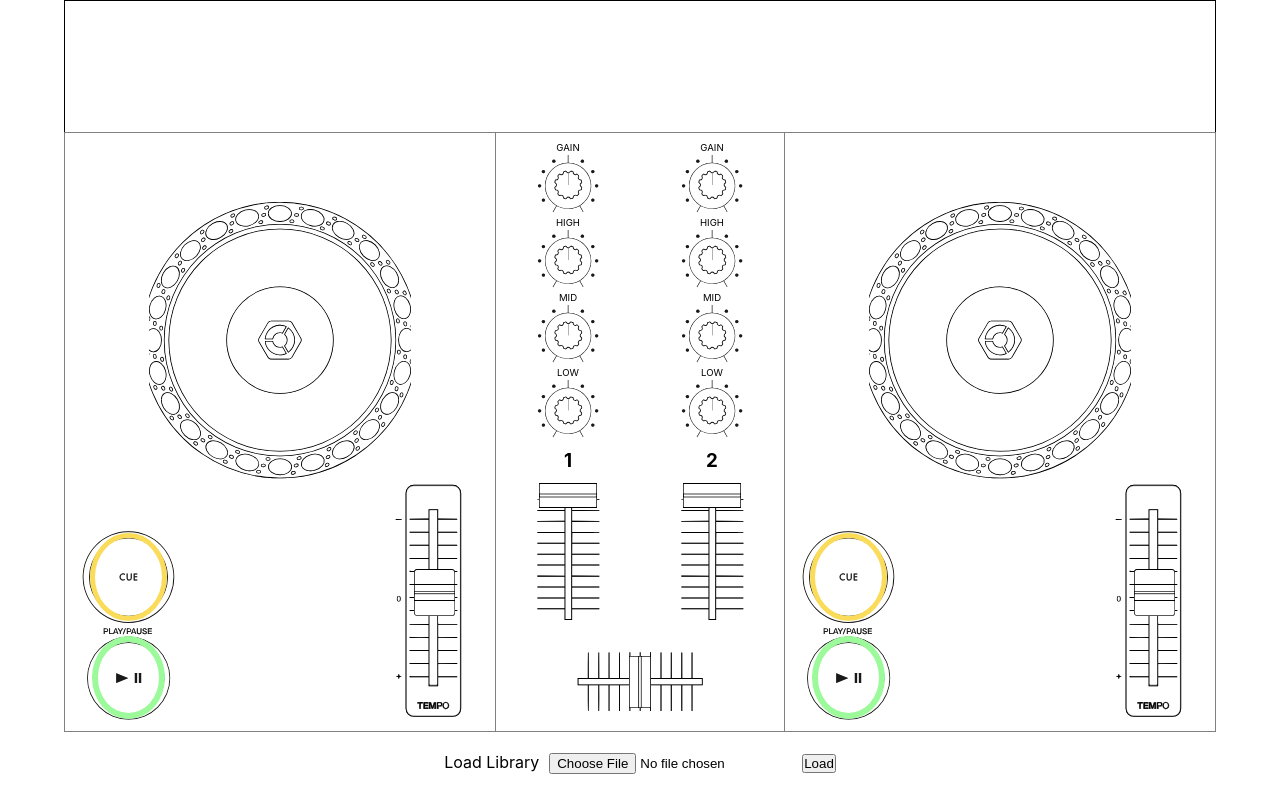
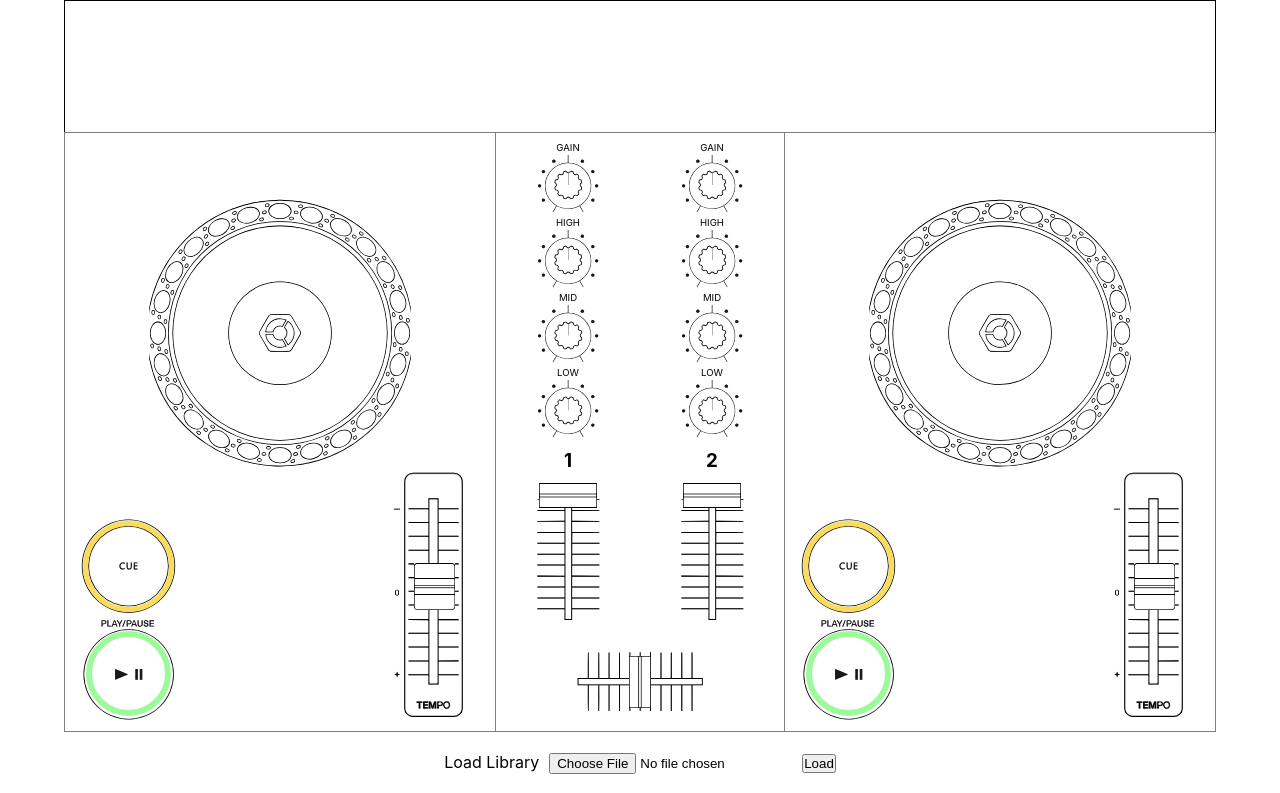
Before and after one commit to CheckersRT/dj-b2b-client, a React (Create React App) app: page / in a window 1280 px wide. Shown: the top 793 px of the page. Built offline with nearby package versions, Linux system fonts and the light colour scheme; no server answers.

Commit message:
final edits

```diff
--- a/src/components/Deck/CueButton/CueButton.js
+++ b/src/components/Deck/CueButton/CueButton.js
@@ -45,6 +45,8 @@ padding: 0;
 margin: auto;
 height: 100%;
 width: 100%;
+min-width: 100px;
+min-height: 100px;
 border: none;
 background-image: url(${Cue});
 background-repeat: no-repeat;
@@ -54,8 +56,8 @@ background-color: white;
 `
 
 const RingLight = styled.div`
-  width: 76%;
-  height: 91%;
+width: 91px;
+height: 91px;
   margin: auto;
   border: #fadc5a 5px solid;
   border-radius: 50%;
--- a/src/components/Deck/JogWheel/JogWheel.js
+++ b/src/components/Deck/JogWheel/JogWheel.js
@@ -51,5 +51,5 @@ const StyledJogWheel = styled.img`
   object-fit: cover;
   width: 65%;
   padding-top: 10px;
-  overflow: hidden;
+  // overflow: hidden;
 `;
--- a/src/components/Deck/PlayPauseButton/PlayPauseButton.js
+++ b/src/components/Deck/PlayPauseButton/PlayPauseButton.js
@@ -51,6 +51,8 @@ const StyledButton = styled.button`
   border: none;
   height: 100%;
   width: 100%;
+  min-width: 100px;
+  min-height: 100px;
 
   background-image: url(${PlayPause});
   background-repeat: no-repeat;
@@ -59,8 +61,8 @@ const StyledButton = styled.button`
   background-color: white;
 `;
 const RingLight = styled.div`
-  width: 72%;
-  height: 85%;
+  width: 85px;
+  height: 85px;
   margin-top: 7%;
   margin-left: auto;
   margin-right: auto;
--- a/src/components/Deck/TrackInfo/TrackInfo.js
+++ b/src/components/Deck/TrackInfo/TrackInfo.js
@@ -55,12 +55,12 @@ overflow: hidden;
 `
 
 const Tempo = styled.p`
-font-size: 0.7em;
+font-size: 0.8em;
 grid-row: 2;
 grid-column: 3;
 `
 const Key = styled.p`
-font-size: 0.7em;
+font-size: 0.8em;
 grid-row: 2;
 grid-column: 4;
 `
```
